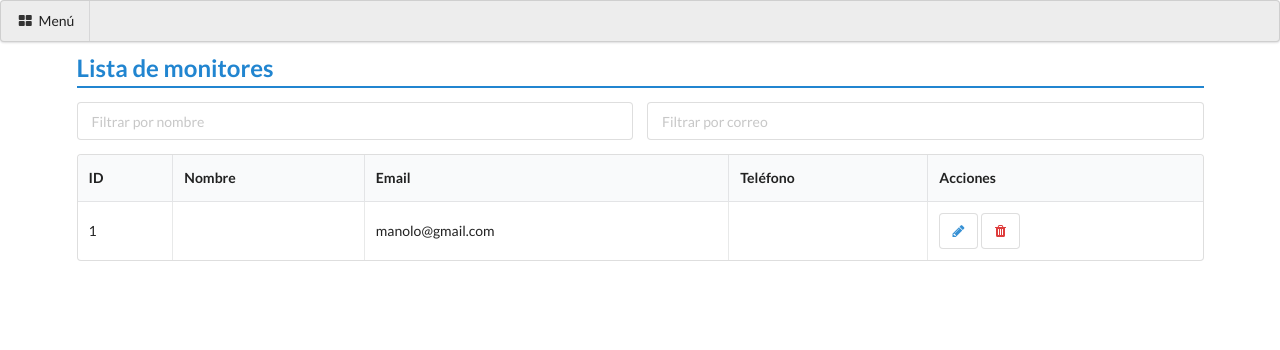
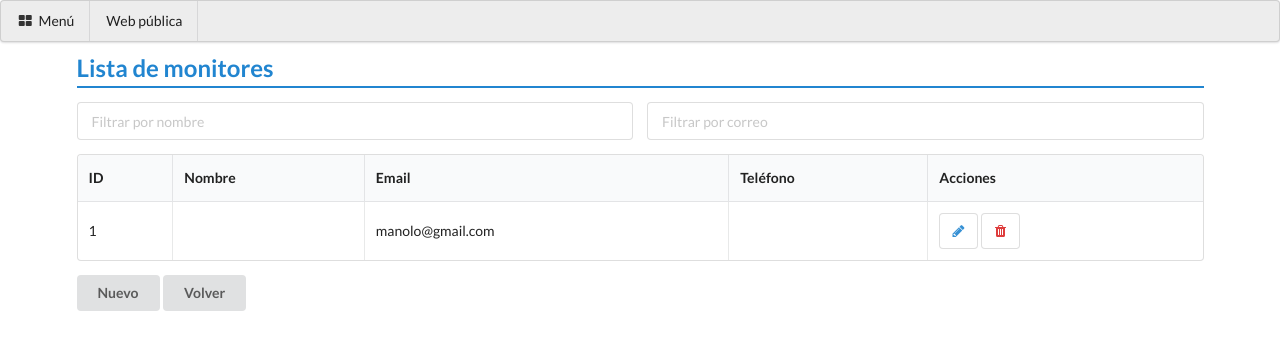
Before and after one commit to Azurestyle/TFG, a Node server app: page /monitor in a window 1280 px wide. Shown: the top 350 px of the page. Run offline with Node 20, Linux system fonts and the light colour scheme; data comes from the database, SQL or seed files in the repository; some libraries are stand-ins or nearby versions.

Commit message:
web publica y botones nuevos en CRUD

```diff
--- a/routes/routes.js
+++ b/routes/routes.js
@@ -9,6 +9,7 @@ var upload= multer({dest:"uploads/"});
 
 //llamo a home controller y a la funcion index
 router.get('/', controllers.homecontroller.index);
+router.get('/publica', controllers.homecontroller.publica);
 
 //rutas para autobus
 router.get('/autobus', controllers.autobuscontroller.getAutobus);
--- a/views/autobus/autobus.jade
+++ b/views/autobus/autobus.jade
@@ -45,5 +45,8 @@ block content
 
                 a(class=['ui button basic icon '] href='#' data-inverted='' data-tooltip='Eliminar' data-position='top center' id='btn-eliminar')
                   i(class=['trash icon red'])
+      a(class=['ui', 'button' ] href='/nuevo')= 'Nuevo'
+      a(class=['ui button'] href='/')= 'Volver'
+
   //- script(src="/javascripts/filtro.js")
   script(src="/javascripts/autobus.js")
--- a/views/conductor/conductor.jade
+++ b/views/conductor/conductor.jade
@@ -32,4 +32,6 @@ block content
                 a(class=['ui button basic icon '] href='#' data-inverted='' data-tooltip='Eliminar' data-position='top center' id='btn-eliminar')
                   i(class=['trash icon red'])
 
+      a(class=['ui', 'button' ] href='/nuevoConductor')= 'Nuevo'
+      a(class=['ui button'] href='/')= 'Volver'
   script(src="/javascripts/conductor.js")
--- a/views/cursoescolar/cursoescolar.jade
+++ b/views/cursoescolar/cursoescolar.jade
@@ -33,4 +33,7 @@ block content
                 a(class=['ui button basic icon '] href='#' data-inverted='' data-tooltip='Eliminar' data-position='top center' id='btn-eliminar')
                   i(class=['trash icon red'])
 
+      a(class=['ui', 'button' ] href='/nuevoCursoescolar')= 'Nuevo'
+      a(class=['ui button'] href='/')= 'Volver'
+
   script(src="/javascripts/cursoescolar.js")
--- a/views/matriculado/matriculado.jade
+++ b/views/matriculado/matriculado.jade
@@ -47,4 +47,8 @@ block content
                 a(class=['ui button basic icon '] href='#' data-inverted='' data-tooltip='Eliminar' data-position='top center' id='btn-eliminar')
                   i(class=['trash icon red'])
 
+
+      a(class=['ui', 'button' ] href='/nuevoMatriculado')= 'Nuevo'
+      a(class=['ui button'] href='/')= 'Volver'
+
   script(src="/javascripts/matriculado.js")
--- a/views/monitor/monitor.jade
+++ b/views/monitor/monitor.jade
@@ -38,4 +38,8 @@ block content
                 a(class=['ui button basic icon '] href='#' data-inverted='' data-tooltip='Eliminar' data-position='top center' id='btn-eliminar')
                   i(class=['trash icon red'])
 
+
+      a(class=['ui', 'button' ] href='/nuevoMonitor')= 'Nuevo'
+      a(class=['ui button'] href='/')= 'Volver'
+
   script(src="/javascripts/monitor.js")
--- a/views/parada/parada.jade
+++ b/views/parada/parada.jade
@@ -53,4 +53,9 @@ block content
                 a(class=['ui button basic icon '] href='#' data-inverted='' data-tooltip='Eliminar' data-position='top center' id='btn-eliminar')
                   i(class=['trash icon red'])
 
+
+
+      a(class=['ui', 'button' ] href='/nuevaParada')= 'Nuevo'
+      a(class=['ui button'] href='/')= 'Volver'
+
   script(src="/javascripts/parada.js")
--- a/views/pariente/pariente.jade
+++ b/views/pariente/pariente.jade
@@ -46,4 +46,8 @@ block content
                 a(class=['ui button basic icon '] href='#' data-inverted='' data-tooltip='Eliminar' data-position='top center' id='btn-eliminar')
                   i(class=['trash icon red'])
 
+
+      a(class=['ui', 'button' ] href='/nuevoPariente')= 'Nuevo'
+      a(class=['ui button'] href='/')= 'Volver'
+
   script(src="/javascripts/pariente.js")
--- a/views/ruta/ruta.jade
+++ b/views/ruta/ruta.jade
@@ -40,4 +40,9 @@ block content
                 a(class=['ui button basic icon '] href='#' data-inverted='' data-tooltip='Eliminar' data-position='top center' id='btn-eliminar')
                   i(class=['trash icon red'])
 
+
+
+      a(class=['ui', 'button' ] href='/nuevaRuta')= 'Nuevo'
+      a(class=['ui button'] href='/')= 'Volver'
+
   script(src="/javascripts/ruta.js")
--- a/views/rutaIda/rutaIda.jade
+++ b/views/rutaIda/rutaIda.jade
@@ -32,4 +32,8 @@ block content
                 a(class=['ui button basic icon '] href='#' data-inverted='' data-tooltip='Eliminar' data-position='top center' id='btn-eliminar')
                   i(class=['trash icon red'])
 
+
+      a(class=['ui', 'button' ] href='/nuevaRutaIda')= 'Nuevo'
+      a(class=['ui button'] href='/')= 'Volver'
+
   script(src="/javascripts/rutaIda.js")
--- a/views/rutaVuelta/rutaVuelta.jade
+++ b/views/rutaVuelta/rutaVuelta.jade
@@ -32,4 +32,8 @@ block content
                 a(class=['ui button basic icon '] href='#' data-inverted='' data-tooltip='Eliminar' data-position='top center' id='btn-eliminar')
                   i(class=['trash icon red'])
 
+
+      a(class=['ui', 'button' ] href='/nuevaRutaVuelta')= 'Nuevo'
+      a(class=['ui button'] href='/')= 'Volver'
+
   script(src="/javascripts/rutaVuelta.js")
--- a/views/templates/nav.jade
+++ b/views/templates/nav.jade
@@ -4,6 +4,9 @@ div(class=['ui','menu'] style='background-color:#EDEDED;')
     i(class=['block','layout', 'icon'])
     span= 'Menú'
 
+  a(class='item' href='/publica')
+
+    span= 'Web pública'
     //#004d66 azul
     //#181c20 negro
 div(class=['ui', 'sidebar','inverted', 'vertical', 'menu'] style='background-color: #2A3F54;' id="menuDesplegable")
```
Also changed, not shown: controllers/homecontroller.js (+16 -0 lines), views/publica.jade (added, +30 -0 lines), views/publica_matriculado.jade (added, +12 -0 lines), 1 other file.
